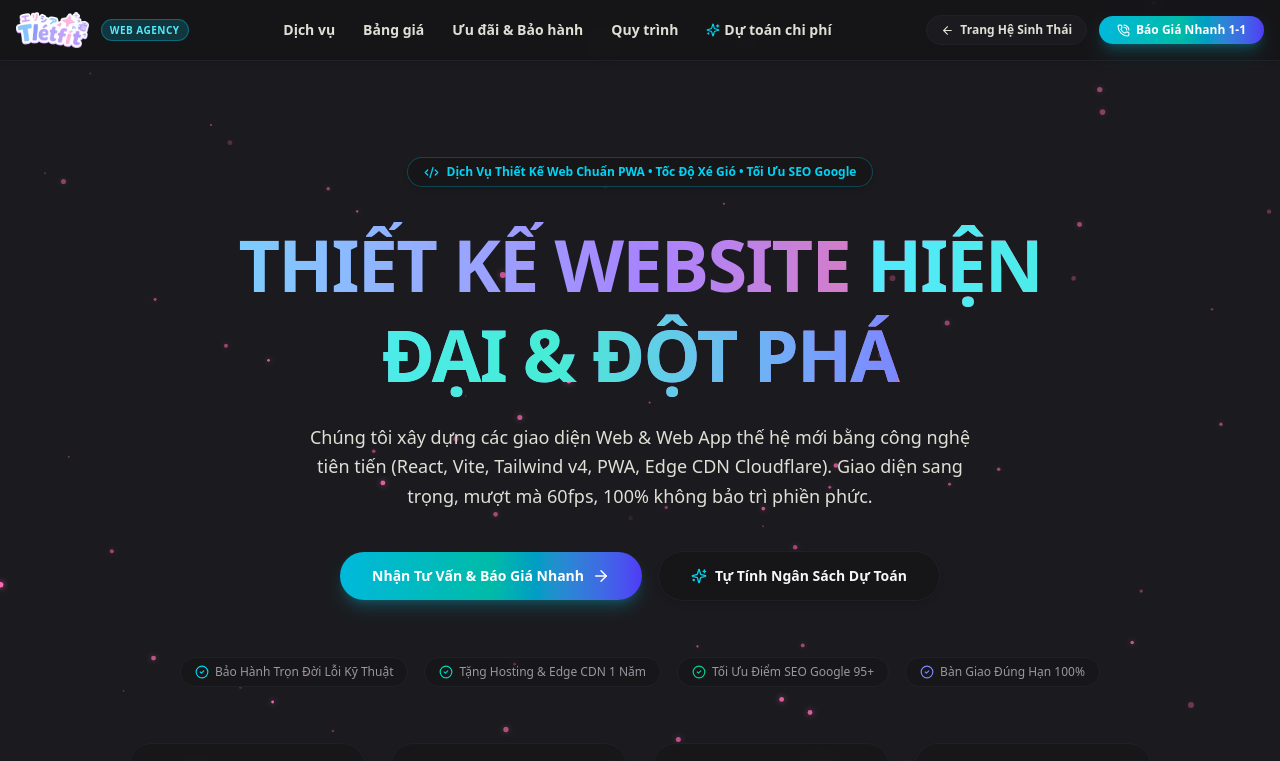
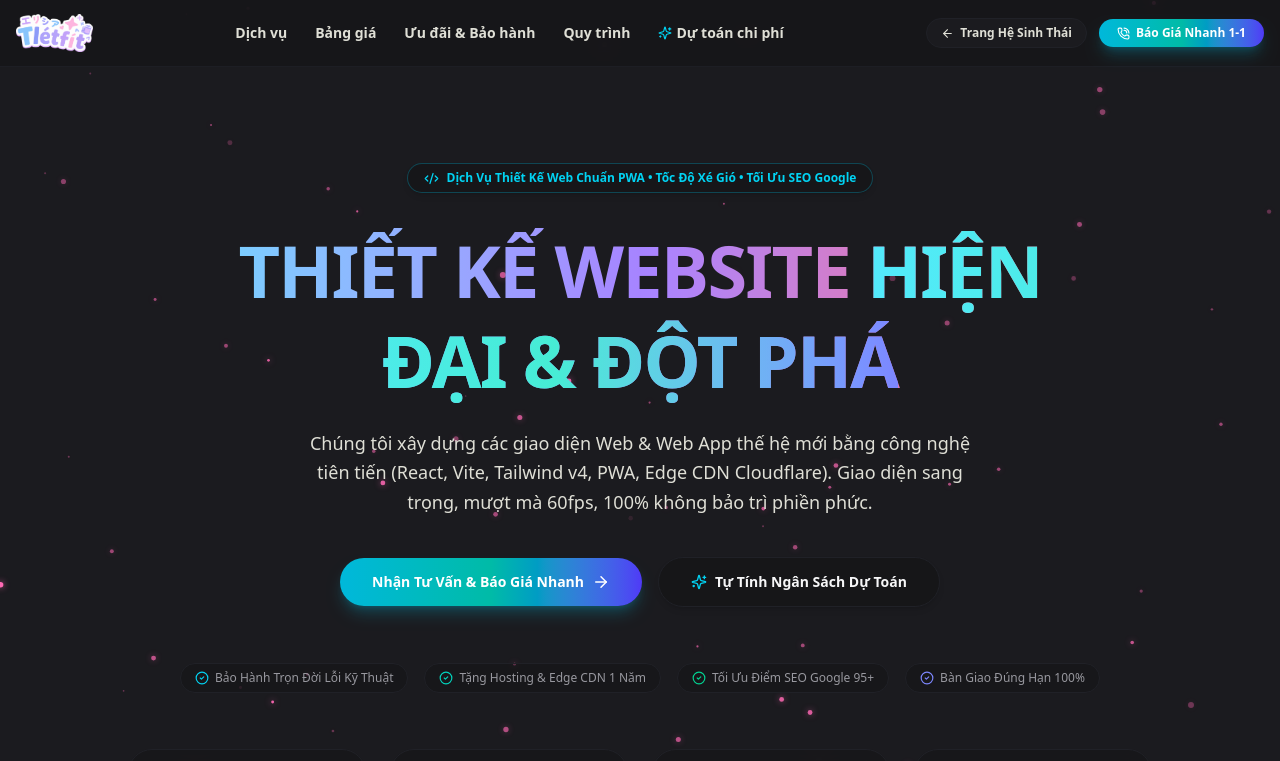
Before and after one commit to TrungLuffy9x/tlet-ecosystem, a React (Vite) app in the folder apps/web/: page /web-design in a window 1280 px wide. Shown: the top 761 px of the page. Built offline with nearby package versions, Linux system fonts and the light colour scheme.

Commit message:
fix: remove WEB AGENCY badge from header and add smooth sticky scroll animations to all headers

```diff
--- a/apps/web/src/components/Navbar.tsx
+++ b/apps/web/src/components/Navbar.tsx
@@ -1,4 +1,4 @@
-import React, { useState } from "react";
+import React, { useState, useEffect } from "react";
 import { Link } from "react-router-dom";
 import { Menu, X, ExternalLink, Code2 } from "lucide-react";
 
@@ -8,13 +8,37 @@ interface NavbarProps {
 
 export const Navbar: React.FC<NavbarProps> = ({ onRequestOpen }) => {
 	const [mobileMenuOpen, setMobileMenuOpen] = useState(false);
+	const [scrolled, setScrolled] = useState(false);
+
+	useEffect(() => {
+		const handleScroll = () => {
+			if (window.scrollY > 20) {
+				setScrolled(true);
+			} else {
+				setScrolled(false);
+			}
+		};
+
+		window.addEventListener("scroll", handleScroll);
+		return () => window.removeEventListener("scroll", handleScroll);
+	}, []);
 
 	return (
-		<header className="sticky top-0 z-[999] bg-slate-950/90 border-b border-slate-800 backdrop-blur-md shadow-md">
-			<div className="container mx-auto px-4 py-3 flex items-center justify-between gap-4">
+		<header
+			className={`sticky top-0 z-[999] transition-all duration-300 ${
+				scrolled
+					? "bg-slate-950/95 backdrop-blur-xl border-b border-rose-500/20 shadow-xl shadow-rose-950/10 py-2"
+					: "bg-slate-950/80 backdrop-blur-md border-b border-slate-800/80 py-3.5"
+			}`}
+		>
+			<div className="container mx-auto px-4 flex items-center justify-between gap-4 transition-all duration-300">
 				{/* Logo Column */}
 				<a href="#" className="flex items-center transition-colors shrink-0 group" aria-label="Tlét Home">
-					<img src="/TletFit.png" alt="Tlét Logo" className="h-10 w-auto object-contain group-hover:scale-105 transition-transform" />
+					<img
+						src="/TletFit.png"
+						alt="Tlét Logo"
+						className={`w-auto object-contain transition-all duration-300 group-hover:scale-105 ${scrolled ? "h-8" : "h-9.5"}`}
+					/>
 				</a>
 
 				{/* Center Desktop Navigation Menu */}
--- a/apps/web/src/components/WebDesignNavbar.tsx
+++ b/apps/web/src/components/WebDesignNavbar.tsx
@@ -1,4 +1,4 @@
-import React, { useState } from "react";
+import React, { useState, useEffect } from "react";
 import { Link } from "react-router-dom";
 import { Menu, X, PhoneCall, Sparkles, ArrowLeft } from "lucide-react";
 
@@ -8,19 +8,38 @@ interface WebDesignNavbarProps {
 
 export const WebDesignNavbar: React.FC<WebDesignNavbarProps> = ({ onConsultationOpen }) => {
 	const [mobileMenuOpen, setMobileMenuOpen] = useState(false);
+	const [scrolled, setScrolled] = useState(false);
+
+	useEffect(() => {
+		const handleScroll = () => {
+			if (window.scrollY > 20) {
+				setScrolled(true);
+			} else {
+				setScrolled(false);
+			}
+		};
+
+		window.addEventListener("scroll", handleScroll);
+		return () => window.removeEventListener("scroll", handleScroll);
+	}, []);
 
 	return (
-		<header className="sticky top-0 z-[999] bg-slate-950/90 border-b border-slate-800 backdrop-blur-md shadow-md">
-			<div className="container mx-auto px-4 py-3 flex items-center justify-between gap-4">
-				{/* Brand Logo & Agency Badge */}
-				<div className="flex items-center gap-3 shrink-0">
-					<Link to="/" className="flex items-center gap-2 group" aria-label="Tlét Home">
-						<img src="/TletFit.png" alt="Tlét Logo" className="h-9 w-auto object-contain group-hover:scale-105 transition-transform" />
-					</Link>
-					<span className="text-[10px] font-bold px-2 py-0.5 rounded-full bg-cyan-500/20 text-cyan-300 border border-cyan-500/40 uppercase tracking-wider hidden sm:inline-block">
-						Web Agency
-					</span>
-				</div>
+		<header
+			className={`sticky top-0 z-[999] transition-all duration-300 ${
+				scrolled
+					? "bg-slate-950/95 backdrop-blur-xl border-b border-cyan-500/20 shadow-xl shadow-cyan-950/20 py-2"
+					: "bg-slate-950/80 backdrop-blur-md border-b border-slate-800/80 py-3.5"
+			}`}
+		>
+			<div className="container mx-auto px-4 flex items-center justify-between gap-4 transition-all duration-300">
+				{/* Brand Logo (Removed Web Agency Badge as requested) */}
+				<Link to="/" className="flex items-center gap-2 transition-colors shrink-0 group" aria-label="Tlét Home">
+					<img
+						src="/TletFit.png"
+						alt="Tlét Logo"
+						className={`w-auto object-contain transition-all duration-300 group-hover:scale-105 ${scrolled ? "h-8" : "h-9.5"}`}
+					/>
+				</Link>
 
 				{/* Desktop Navigation Links */}
 				<nav className="hidden lg:flex items-center gap-7 text-sm font-semibold">
@@ -37,7 +56,7 @@ export const WebDesignNavbar: React.FC<WebDesignNavbarProps> = ({ onConsultation
 						<span>Quy trình</span>
 					</a>
 					<a href="#web-calculator" className="text-slate-300 hover:text-cyan-400 transition-colors flex items-center gap-1 text-cyan-300 font-bold">
-						<Sparkles size={14} className="text-cyan-400" />
+						<Sparkles size={14} className="text-cyan-400 animate-pulse" />
 						<span>Dự toán chi phí</span>
 					</a>
 				</nav>
```
